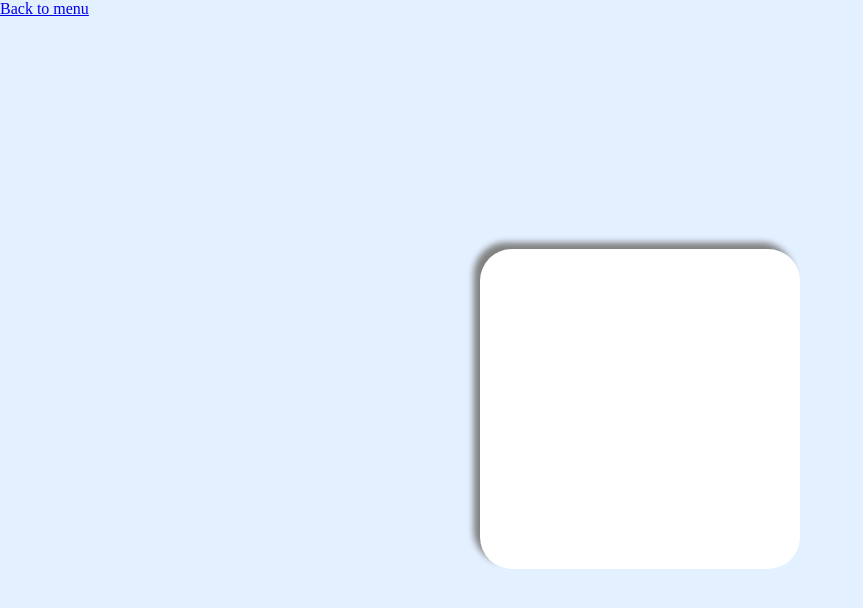
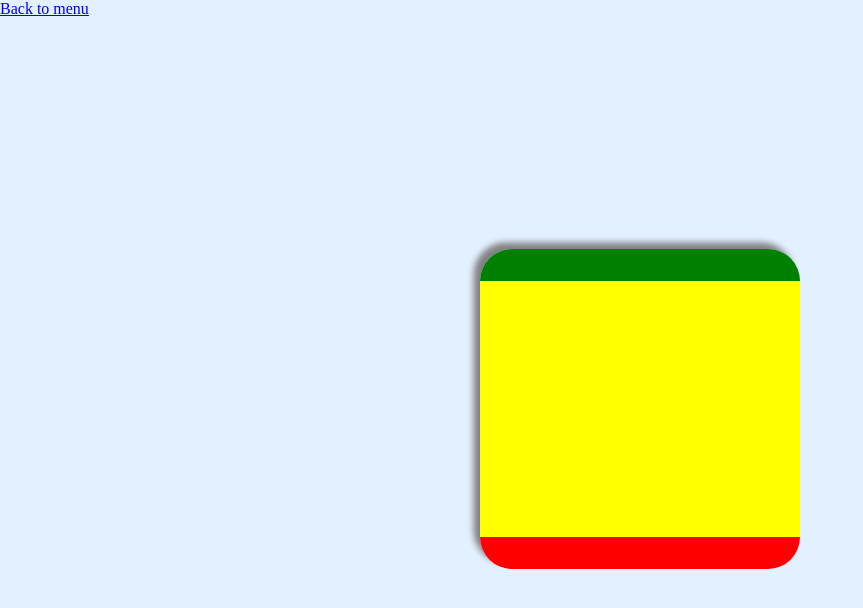
Before and after one commit to Phitrapy/components_playground, a plain HTML site: page src/content-progress-bar/index.html in a window 1280 px wide. Shown: the whole page, without its empty margins (0-863 px from the left). Drawn offline with Linux system fonts and the light colour scheme; files whose address does not match are found by name.

Commit message:
chore: add zonning on progress-bar

```diff
--- a/src/content-progress-bar/index.html
+++ b/src/content-progress-bar/index.html
@@ -14,8 +14,12 @@
   <body>
     <main>
       <div><a href="../../index.html">Back to menu</a></div>
-      <div class="panel-layout">
-        <div class="content"></div>
+      <div class="demo-layout">
+        <div class="panel-layout">
+          <div class="panel-head"></div>
+          <div class="panel-content"></div>
+          <div class="panel-footer"></div>
+        </div>
       </div>
     </main>
   </body>
--- a/src/content-progress-bar/styles.css
+++ b/src/content-progress-bar/styles.css
@@ -12,18 +12,40 @@ main {
   grid-template-rows: auto 1fr;
 }
 
-.panel-layout {
+.demo-layout {
   display: flex;
   justify-content: center;
   align-items: center;
   width: 100%;
-  height: 100;
+  height: 100%;
 }
 
-.content {
+.panel-layout {
+  display: grid;
+  grid-template-rows: 2em 1fr 2em;
   width: 20em;
   height: 20em;
   background-color: white;
   border-radius: 2rem;
   box-shadow: -0.4rem -0.4rem 0.4rem grey;
 }
+
+.panel-content {
+  height: 100%;
+  width: 100%;
+  background-color: yellow;
+}
+
+.panel-head {
+  height: 100%;
+  width: 100%;
+  border-radius: 2em 2em 0 0;
+  background-color: green;
+}
+
+.panel-footer {
+  height: 100%;
+  width: 100%;
+  border-radius: 0 0 2em 2em;
+  background-color: red;
+}
```
